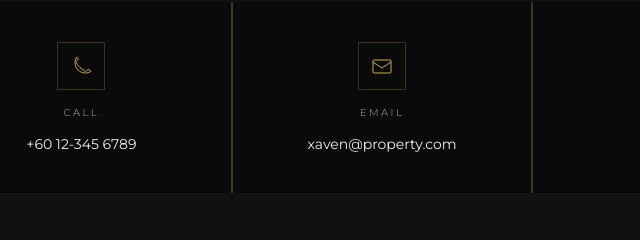
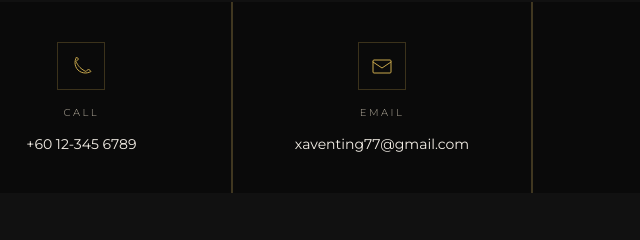
Before and after one commit to Xaventing/Xaven-KLCC-projects, a plain HTML site: page index.html in a window 1280 px wide. Shown: the part 5432-5672 px from the top of the page, 258-898 px from the left. Drawn offline with nearby package versions, Linux system fonts and the light colour scheme.

Commit message:
index.html

```diff
--- a/index.html
+++ b/index.html
@@ -3,7 +3,7 @@
 <head>
 <meta charset="UTF-8">
 <meta name="viewport" content="width=device-width, initial-scale=1.0">
-<title>Xaven Ting | Property Consultant · Kuala Lumpur</title>
+<title>Xaven Ting | Malaysia Property Consultant | KLCC, MM2H & Investment Properties</title>
 <link rel="preconnect" href="https://fonts.googleapis.com">
 <link rel="preconnect" href="https://fonts.gstatic.com" crossorigin>
 <link href="https://fonts.googleapis.com/css2?family=Cormorant+Garamond:ital,wght@0,300;0,400;0,600;1,300;1,400&family=Montserrat:wght@300;400;500;600;700&display=swap" rel="stylesheet">
@@ -483,10 +483,10 @@
         <span class="contact-method-label">Call</span>
         <span class="contact-method-value">+60 12-345 6789</span>
       </a>
-      <a href="mailto:xaven@property.com" class="contact-method">
+      <a href="mailto:xaventing77@gmail.com" class="contact-method">
         <div class="contact-method-icon"><svg width="22" height="22" viewBox="0 0 22 22" fill="none"><rect x="2" y="5" width="18" height="13" rx="1" stroke="#C9A84C" stroke-width="1"/><path d="M2 7l9 6 9-6" stroke="#C9A84C" stroke-width="1" stroke-linecap="round"/></svg></div>
         <span class="contact-method-label">Email</span>
-        <span class="contact-method-value">xaven@property.com</span>
+        <span class="contact-method-value">xaventing77@gmail.com</span>
       </a>
       <a href="https://wa.me/60182057030" target="_blank" class="contact-method">
         <div class="contact-method-icon"><svg width="22" height="22" viewBox="0 0 22 22" fill="none"><path d="M11 2C6.029 2 2 6.029 2 11c0 1.639.434 3.175 1.191 4.5L2 20l4.667-1.167A8.97 8.97 0 0011 20c4.971 0 9-4.029 9-9s-4.029-9-9-9z" stroke="#C9A84C" stroke-width="1" stroke-linejoin="round"/><path d="M8 11.5c.667 1.333 2 2.5 3.5 3" stroke="#C9A84C" stroke-width="1" stroke-linecap="round"/></svg></div>
```
